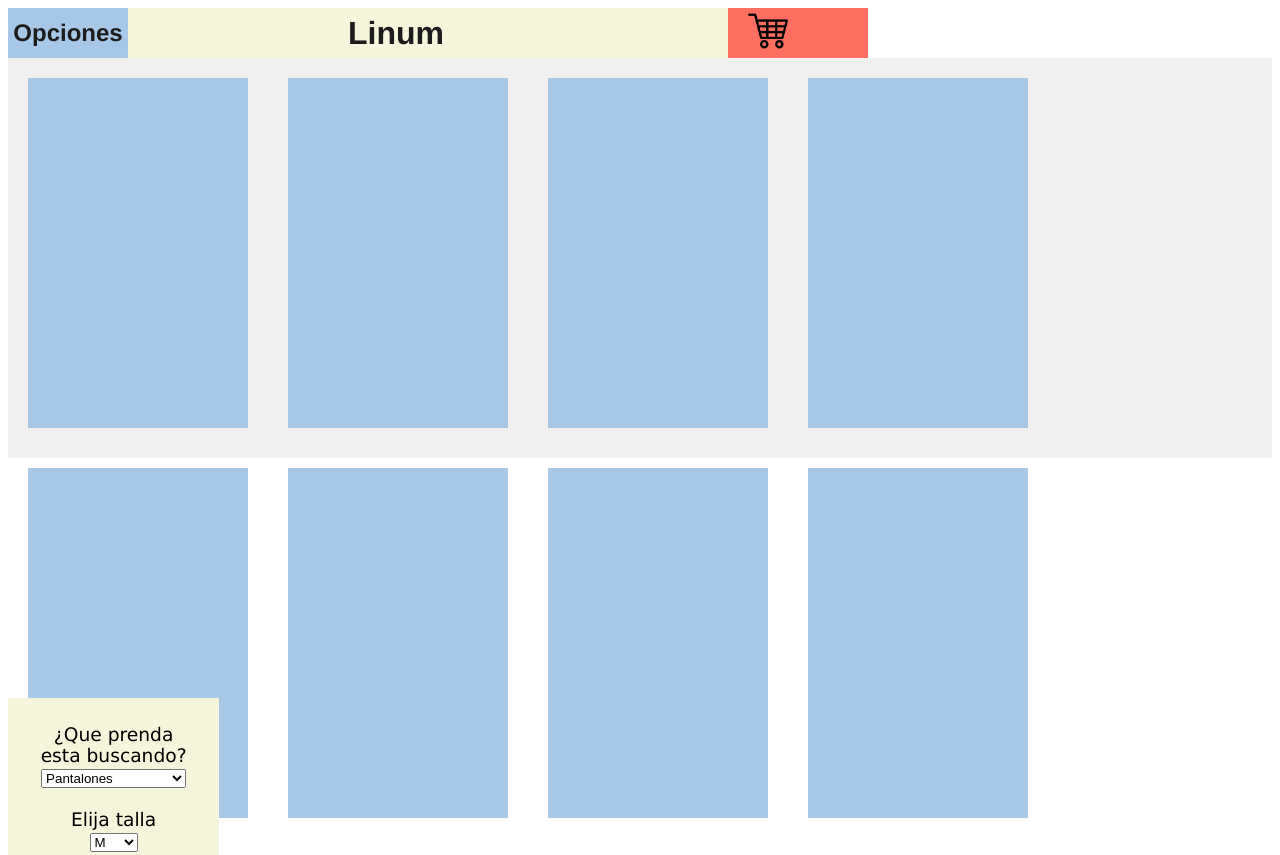
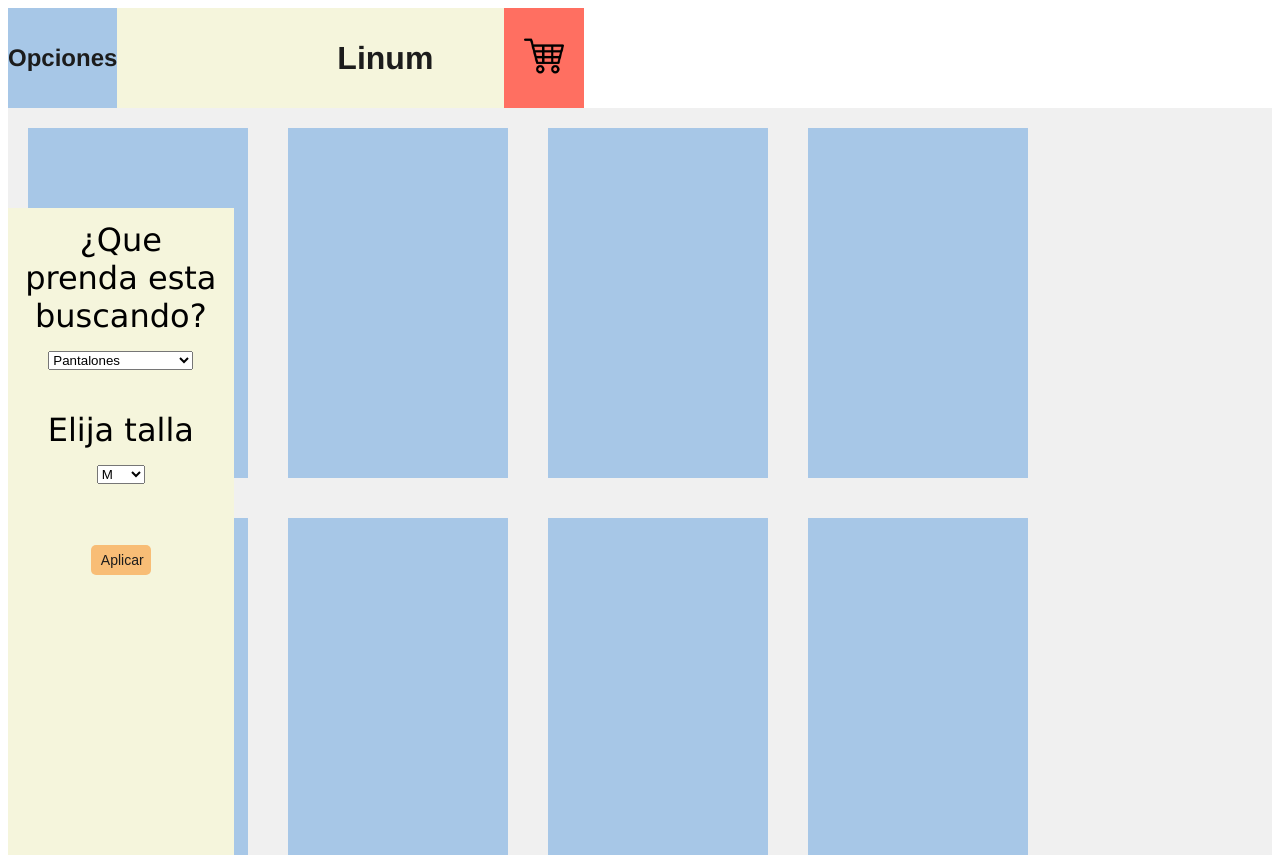
Before and after one commit to BatlloseraDev/Proyecto_EcommerceRopa, a plain HTML site: page Cliente.html in a window 1280 px wide. Shown: the top 855 px of the page. Drawn offline with Linux system fonts and the light colour scheme.

Commit message:
Ultimos cambios para correcciones
faltan ajustes de contenedores y tamaños de las cajas del layaut

```diff
--- a/Cliente.html
+++ b/Cliente.html
@@ -32,6 +32,7 @@
     <!--formulario de busqueda, fijo. Desplegable de productos. Desplegable de tallas.
     Rango de precio. boton "Aplicar filtro -->
 
+    <div class="general">
         <div class="busqueda">
             <label>¿Que prenda esta buscando?</label><br>
             <select>
@@ -91,5 +92,13 @@
             </div>
           </div>
 
+
+
+
+
+    </div>
+
+
+
 </body>
 </html>
--- a/styles/Style.css
+++ b/styles/Style.css
@@ -37,6 +37,7 @@
 
 /* Usamos H1 exclusivamente para meter la marca en el banner de todas las paginas, Lucrel se encarga del logo*/
 
+
 h1 {
     color: #1C1C1C;
     border: none;
@@ -61,16 +62,16 @@ h2 {
 .carrito {
     align-items: center;
     justify-items: center;
+    width: 120px;
+    height: 100px;
     padding-left: 20px;
-    height: 50px;
-    width: 120px;
     background-color:#FF6F61  ;
     display:  flex;
 }
 
 .banner {
-    height: 50px;
-    width: 500px;
+    height: 100px;
+    width: 100%;
     border: none;
     background-color: #F5F5DC ;
     display: flex;
@@ -83,7 +84,7 @@ h2 {
 .opciones {
     display: flex;
     width: 120px;
-    height: 50px;
+    height: 100px;
     background-color: #A7C7E7 ;
     text-align: center;
     align-items: center;
@@ -92,17 +93,21 @@ h2 {
 
 }
 
+.general {
+    display: flex;
+}
+
 .busqueda {
-    margin-top: 50%;
+    margin-top: 100px;
     position: fixed;
-    width: 160px;
+    width: 200px;
     float: left;
-    height: 350px;
+    height: 9000px;
     text-align: center;
-    padding: 2%;
+    padding: 1%;
     background-color: #F5F5DC ;
     font-family: 'Lucida Sans', 'Lucida Sans Regular', 'Lucida Grande', 'Lucida Sans Unicode', Geneva, Verdana, sans-serif;
-    font-size: 14pt;
+    font-size: 24pt;
 }
 
 .content{
@@ -110,7 +115,6 @@ h2 {
     height: 100%;
     background-color: #F0F0F0;
     float: left;
-    height: 400px;
 }
 
 .caja{
```
Lines whose indentation alone changed are shown as unchanged.
